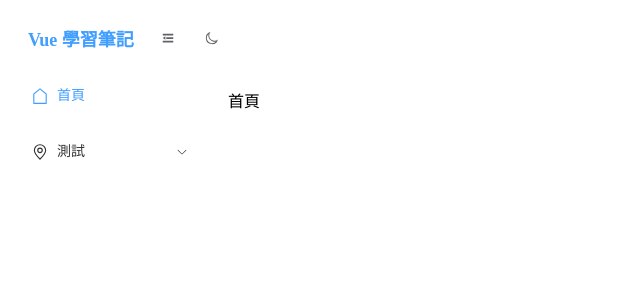
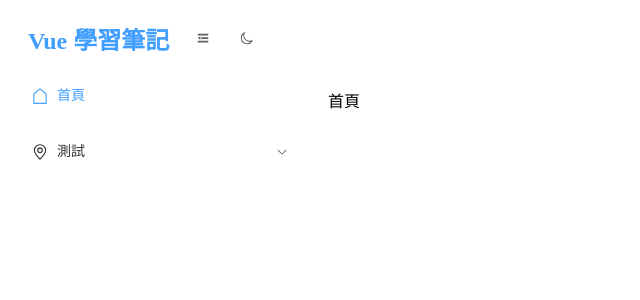
Before and after one commit to huaiching/vue-demo, a Vue app: page /home in a window 1280 px wide. Shown: the top 300 px of the page, without its empty margins (0-640 px from the left). Built offline with nearby package versions, Linux system fonts and the light colour scheme.

Commit message:
no message

```diff
--- a/src/App.vue
+++ b/src/App.vue
@@ -52,7 +52,7 @@ const toggleDark = useToggle(isDark)
 
       <el-container>
         <!-- Side Menu -->
-        <el-aside :width="isCollapse ? '64px' : '200px'">
+        <el-aside :width="isCollapse ? '64px' : '300px'">
           <el-menu router :collapse="isCollapse" :default-active="route.path" :collapse-transition="true">
             <MenuItem v-for="route in routesList" :key="route.path" :route="route" />
           </el-menu>
@@ -87,7 +87,7 @@ const toggleDark = useToggle(isDark)
 
 .title {
   margin: 0;
-  font-size: 18px;
+  font-size: 24px;
 }
 
 /* Aside */
```
